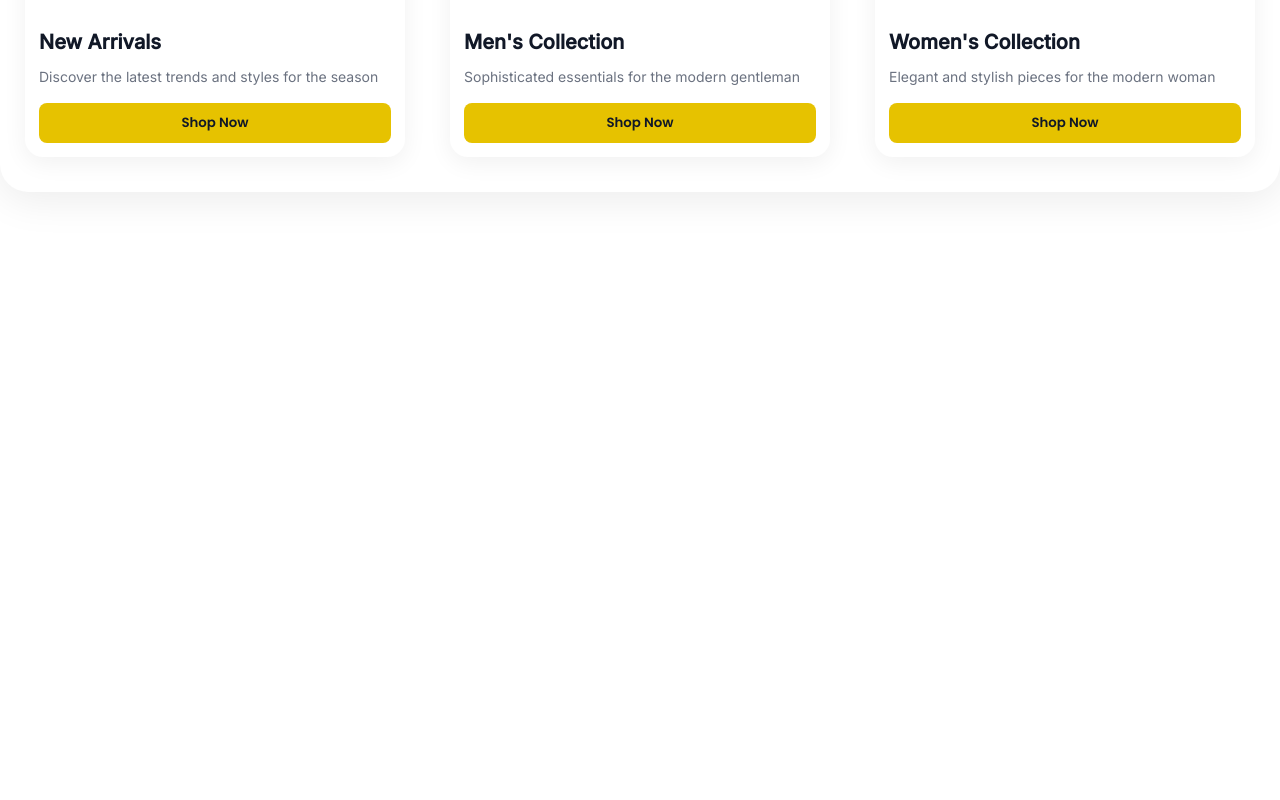
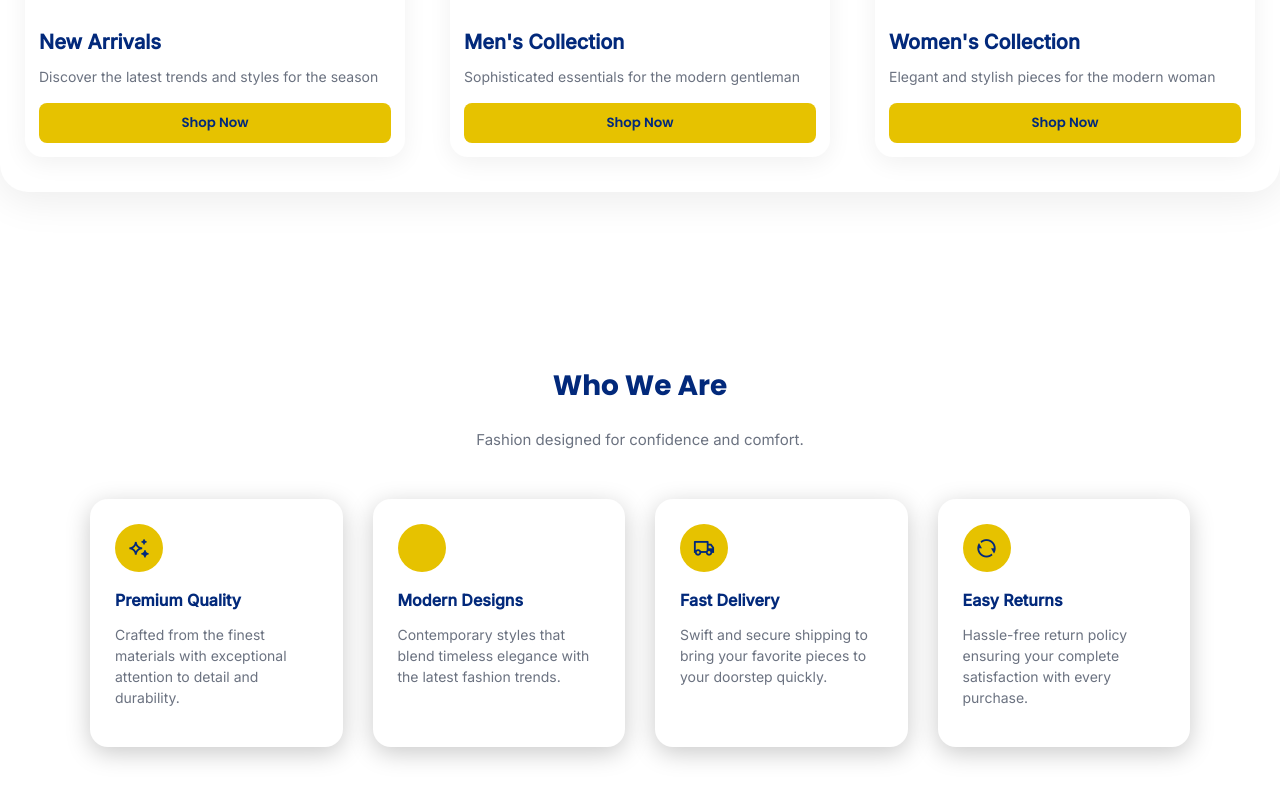
Before and after one commit to Sachithra03/VogueLine, a React (Vite) app: page / in a window 1280 px wide. Shown: the part 1634-2434 px from the top of the page. Before the commit the page ends 1896 px from the top, so only its background shows below. Built offline with nearby package versions, Linux system fonts and the light colour scheme.

Commit message:
Add About component and styles for the About section

```diff
--- a/src/App.jsx
+++ b/src/App.jsx
@@ -4,6 +4,7 @@ import viteLogo from '/vite.svg'
 import Navbar from './components/NavBar'
 import Hero from './components/Hero'
 import Featured from './components/Featured'
+import About from './components/About'
 
 function App() {
   const [count, setCount] = useState(0)
@@ -13,6 +14,7 @@ function App() {
     <Navbar />
     <Hero />
     <Featured />
+    <About />
     </>
   )
 }
--- /dev/null
+++ b/src/components/About.jsx
@@ -0,0 +1,65 @@
+import "../styles/about.css"
+
+export default function About(){
+    return (
+
+        <section className="about-section" id="about">
+            {/* title */}
+            <h2 className="about-title"> Who We Are </h2>
+            <p className="about-subtitle">
+                Fashion designed for confidence and comfort.
+            </p>
+
+            {/* feature cards */}
+            <div className="about-wrapper">
+                {/* card 1 */}
+                <div className="about-card">
+                    <div className="icon-circle">
+                        <i className="ri-sparkling-line"></i>
+                    </div>
+                    <h3>Premium Quality </h3>
+                    <p>
+                        Crafted from the finest materials with exceptional attention to
+                        detail and durability.
+                    </p>
+                </div>
+
+                {/* card 2 */}
+                <div className="about-card">
+                    <div className="icon-circle">
+                        <i className="ri-arrow-right-up-long-fill"></i>
+                    </div>
+                    <h3>Modern Designs</h3>
+                    <p>
+                        Contemporary styles that blend timeless elegance with the latest
+                        fashion trends.
+                    </p>
+                </div>
+
+                {/* card 3 */}
+                <div className="about-card">
+                    <div className="icon-circle">
+                        <i className="ri-truck-line"></i>
+                    </div>
+                    <h3>Fast Delivery</h3>
+                    <p>
+                        Swift and secure shipping to bring your favorite pieces to your
+                        doorstep quickly.
+                    </p>
+                </div>
+
+                {/* card 4 */}
+                <div className="about-card">
+                    <div className="icon-circle">
+                        <i className="ri-refresh-line"></i>
+                    </div>
+                    <h3>Easy Returns</h3>
+                    <p>
+                        Hassle-free return policy ensuring your complete satisfaction with
+                        every purchase.
+                    </p>
+                </div>
+            </div>
+        </section>
+    );
+}
--- /dev/null
+++ b/src/styles/about.css
@@ -0,0 +1,71 @@
+.about-section{
+    width: 100%;
+    padding: 80px 0;
+    text-align: center;
+    background: #ffffff;
+}
+
+/* title */
+.about-title{
+    font-size: 28px;
+    font-family: "Poppins", sans-serif;
+    font-weight: 700;
+    color: var(--primary);
+}
+.about-subtitle{
+    font-size: 15px;
+    color: #6b7280;
+    margin-top: 6px;
+    margin-bottom: 50px;
+}
+
+/* about content */
+.about-wrapper{
+    max-width: 1100px;
+    margin: 0 auto;
+    display: flex;
+    justify-content: space-between;
+    gap: 30px;
+}
+
+/* cards */
+.about-card{
+    background-color: #ffffff;
+    padding: 25px;
+    width: 25%;
+    border-radius: 18px;
+    box-shadow: 0px 6px 25px rgba(0, 0, 0, 0.212);
+    text-align: left;
+    transition: 0.3s ease;
+}
+.about-card:hover{
+    transform: translateY(-4px);
+    box-shadow: 0px 12px 34px var(--accent);
+}
+
+/* icon circle */
+.icon-circle{
+    width: 48px;
+    height: 48px;
+    background: var(--accent);
+    border-radius: 50%;
+    display: flex;
+    justify-content: center;
+    align-items: center;
+    color: var(--primary);
+    font-size: 22px;
+    margin-bottom: 18px;
+}
+
+/* card text */
+.about-card h3{
+    font-size: 16px;
+    font-weight: 600;
+    color: var(--primary);
+    margin-bottom: 8px;
+}
+.about-card p{
+    font-size: 14px;
+    color: #6b7280;
+    line-height: 1.5;
+}
--- a/src/styles/global.css
+++ b/src/styles/global.css
@@ -1,7 +1,7 @@
 @import url('https://fonts.googleapis.com/css2?family=Poppins:wght@300;400;600;700&family=Inter:wght@300;400;500&display=swap');
 
 :root {
-  --primary: #111827;
+  --primary: #02297b;
   --accent: #E6C200;
   --dark: #111827;
   --light-gray: #f5f5f5;
```
